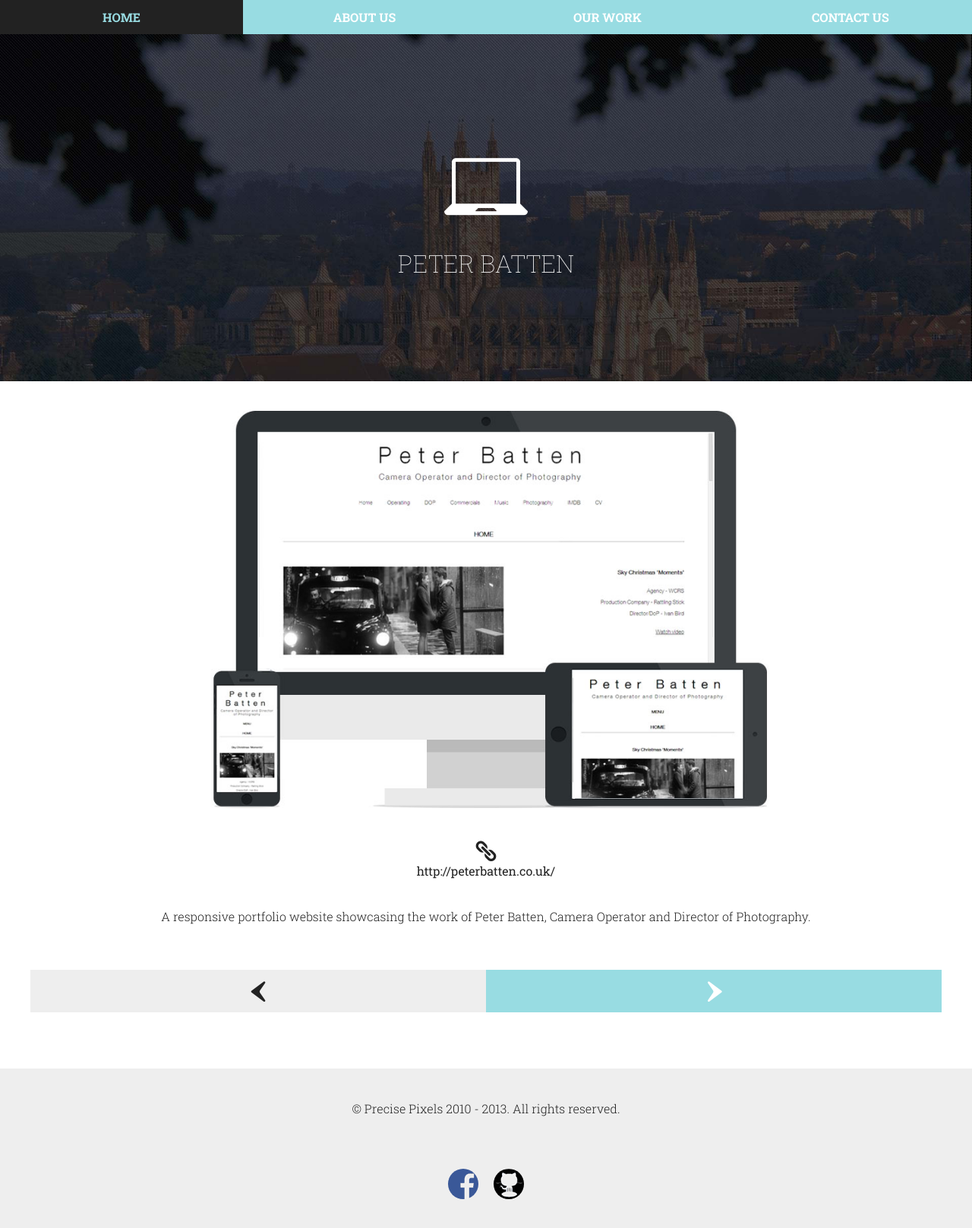
After one commit to Precise-Pixels/ppixels2, a PHP site: page /peter-batten in a window 1280 px wide. The commit adds this page. Shown: the whole page at 76% size. Run offline with PHP 8.4, Linux system fonts and the light colour scheme; grey boxes are pictures that could not be loaded.

Commit message:
Added peterbatten.co.uk to the ourwork page.

```diff
--- a/our-work.php
+++ b/our-work.php
@@ -21,6 +21,12 @@
 
 		<div class="content-section">
 			<div class="box-wrapper">
+				<a href="peter-batten">
+					<div class="box third">
+						<h4>Peter Batten</h4>
+						<img src="images/thumbs/peter-batten.jpg" alt="Peter Batten" class="thumb"/>
+					</div>
+				</a>
 				<a href="precise-pixels">
 					<div class="box third">
 						<h4>Precise Pixels v2</h4>
--- /dev/null
+++ b/peter-batten.php
@@ -0,0 +1,33 @@
+<!DOCTYPE HTML>
+<html>
+<head>
+    <?php include("includes/head.php"); ?>
+</head>
+<body class="<?php include("includes/bodyclass.php"); ?>">
+    <?php include("includes/nav.php"); ?>
+
+    <header>
+        <div class="content-wrapper">
+            <span class="icon icon_large icon_work">7</span>
+            <h1>Peter Batten</h1>
+        </div>
+    </header>
+
+    <div class="content-wrapper">
+        <div class="content-section">
+            <img src="images/work/peter-batten.jpg" alt="Peter Batten"/>
+            <a href="http://peterbatten.co.uk/" target="_blank" class="our-work-link"><div class="icon icon_medium icon_link">ä</div> http://peterbatten.co.uk/</a>
+            <p>A responsive portfolio website showcasing the work of Peter Batten, Camera Operator and Director of Photography.</p>
+        </div>
+
+        <div class="content-section">
+            <div class="box half"><div class="icon icon_medium icon_left_disabled">‹</div></div>
+            <a href="precise-pixels"><div class="button half"><div class="icon icon_medium icon_right">›</div></div></a>
+        </div>
+    </div>
+
+    <?php include("includes/footer.php"); ?>
+
+    <?php include("includes/scripts.php"); ?>
+</body>
+</html>
--- a/precise-pixels.php
+++ b/precise-pixels.php
@@ -22,7 +22,7 @@
 		</div>
 
 		<div class="content-section">
-			<div class="box half"><div class="icon icon_medium icon_left_disabled">‹</div></div>
+			<a href="peter-batten"><div class="button half"><div class="icon icon_medium icon_left">‹</div></div></a>
 			<a href="delhi-kitchen"><div class="button half"><div class="icon icon_medium icon_right">›</div></div></a>
 		</div>
 	</div>
```
Also changed, not shown: images/thumbs/peter-batten.jpg (added), images/work/peter-batten.jpg (added).
